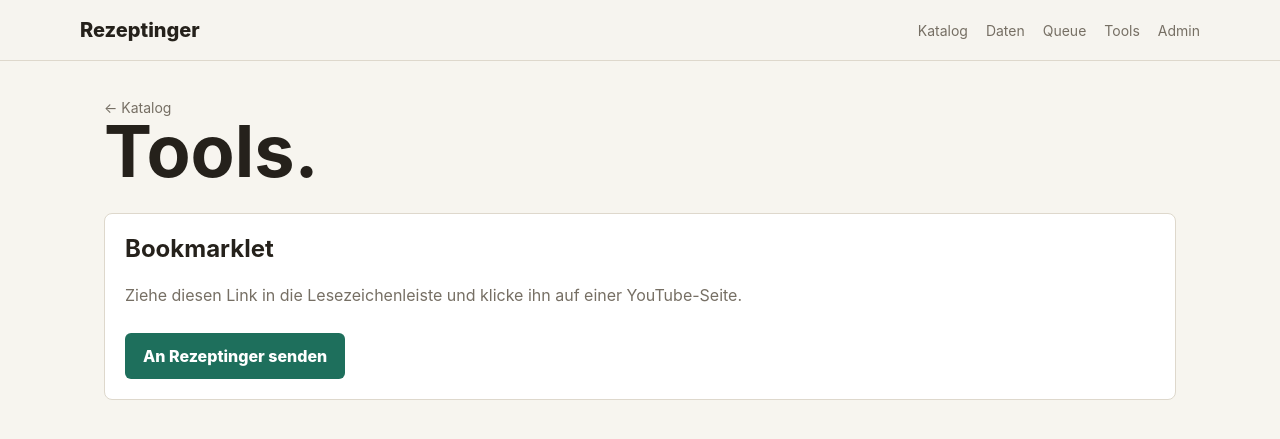
After one commit to sraisl/rezeptinger, a Django app: page /bookmarklet/ in a window 1280 px wide. The commit adds this page. Shown: the top 439 px of the page. Run offline with Django 5.2, Linux system fonts and the light colour scheme.

Commit message:
feat: Add bookmarklet feature for sending YouTube URLs to Rezeptinger

```diff
--- a/recipes/static/recipes/app.css
+++ b/recipes/static/recipes/app.css
@@ -177,6 +177,10 @@ button:hover {
 
 .button-link:hover {
   background: var(--accent-dark);
+}
+
+.bookmarklet-link {
+  margin-top: 10px;
 }
 
 .secondary-button {
--- a/recipes/templates/recipes/base.html
+++ b/recipes/templates/recipes/base.html
@@ -14,6 +14,7 @@
       <a href="{% url 'recipes:index' %}">Katalog</a>
       <a href="{% url 'recipes:data_tools' %}">Daten</a>
       <a href="{% url 'recipes:queue_status' %}">Queue</a>
+      <a href="{% url 'recipes:bookmarklet' %}">Tools</a>
       <a href="/admin/">Admin</a>
     </nav>
   </header>
--- /dev/null
+++ b/recipes/templates/recipes/bookmarklet.html
@@ -0,0 +1,18 @@
+{% extends "recipes/base.html" %}
+
+{% block title %}Tools · Rezeptinger{% endblock %}
+
+{% block content %}
+  <section class="detail">
+    <div>
+      <a class="muted-link" href="{% url 'recipes:index' %}">← Katalog</a>
+      <h1>Tools.</h1>
+    </div>
+
+    <section class="tool-panel">
+      <h2>Bookmarklet</h2>
+      <p>Ziehe diesen Link in die Lesezeichenleiste und klicke ihn auf einer YouTube-Seite.</p>
+      <a class="button-link bookmarklet-link" href="{{ bookmarklet }}">An Rezeptinger senden</a>
+    </section>
+  </section>
+{% endblock %}
--- a/recipes/urls.py
+++ b/recipes/urls.py
@@ -8,6 +8,8 @@ urlpatterns = [
     path("", views.index, name="index"),
     path("api/extractions/", views.api_create_extraction, name="api_create_extraction"),
     path("api/extractions/<int:pk>/", views.api_extraction_status, name="api_extraction_status"),
+    path("bookmarklet/", views.bookmarklet_tools, name="bookmarklet"),
+    path("bookmarklet/capture/", views.bookmarklet_capture, name="bookmarklet_capture"),
     path("data/", views.data_tools, name="data_tools"),
     path("data/export/", views.data_export, name="data_export"),
     path("data/import/", views.data_import, name="data_import"),
--- a/recipes/views.py
+++ b/recipes/views.py
@@ -1,4 +1,5 @@
 import json
+from urllib.parse import urlparse
 
 from django.contrib import messages
 from django.http import HttpResponse, JsonResponse
@@ -164,6 +165,36 @@ def data_tools(request):
     return render(request, "recipes/data_tools.html")
 
 
+def bookmarklet_tools(request):
+    target_url = request.build_absolute_uri(reverse_url_path("recipes:bookmarklet_capture"))
+    bookmarklet = (
+        "javascript:(()=>{"
+        f"location.href='{target_url}?url='+encodeURIComponent(location.href)"
+        "})()"
+    )
+    return render(request, "recipes/bookmarklet.html", {"bookmarklet": bookmarklet})
+
+
+def bookmarklet_capture(request):
+    url = request.GET.get("url", "")
+    form = RecipeSourceForm({"url": url})
+    if not form.is_valid() or not _is_youtube_url(url):
+        messages.error(request, "Die aktuelle Seite ist keine valide YouTube-URL.")
+        return redirect("recipes:index")
+
+    source, created = RecipeSource.objects.get_or_create(url=form.cleaned_data["url"])
+    if source.status == RecipeSource.Status.DONE and hasattr(source, "recipe"):
+        messages.info(request, "Dieses Rezept ist bereits im Katalog.")
+        return redirect(source.recipe)
+
+    if not created:
+        messages.info(request, "Die Quelle wird erneut verarbeitet.")
+
+    enqueue_source_processing(source)
+    messages.info(request, "Extraktion über Bookmarklet gestartet.")
+    return redirect("recipes:source_detail", pk=source.pk)
+
+
 def data_export(request):
     payload = export_catalog()
     timestamp = timezone.now().strftime("%Y%m%d-%H%M%S")
@@ -311,3 +342,14 @@ def reverse_url(request, viewname: str, **kwargs) -> str:
     from django.urls import reverse
 
     return request.build_absolute_uri(reverse(viewname, kwargs=kwargs))
+
+
+def reverse_url_path(viewname: str, **kwargs) -> str:
+    from django.urls import reverse
+
+    return reverse(viewname, kwargs=kwargs)
+
+
+def _is_youtube_url(url: str) -> bool:
+    host = urlparse(url).netloc.lower()
+    return host in {"youtube.com", "www.youtube.com", "m.youtube.com", "youtu.be"}
```
Also changed, not shown: TODO.md (+2 -3 lines), recipes/tests.py (+34 -0 lines).
